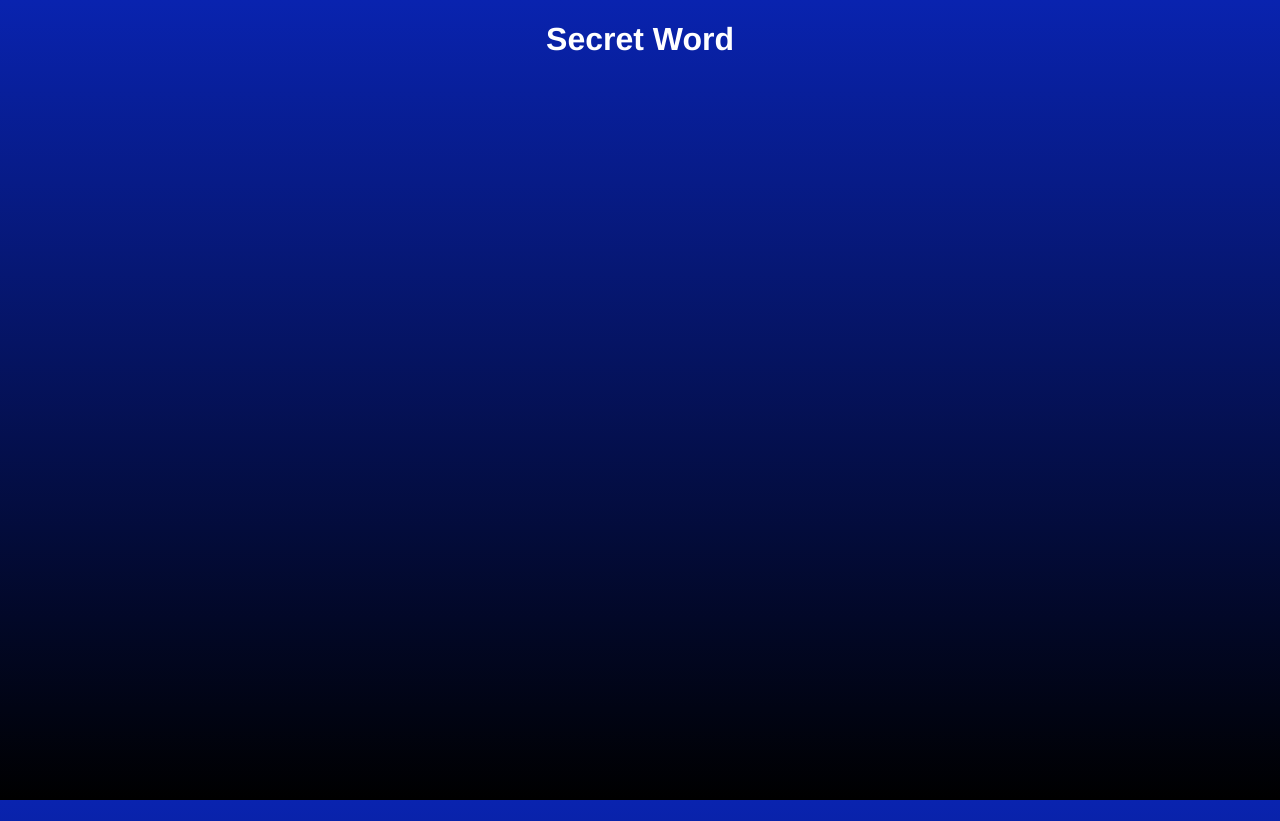
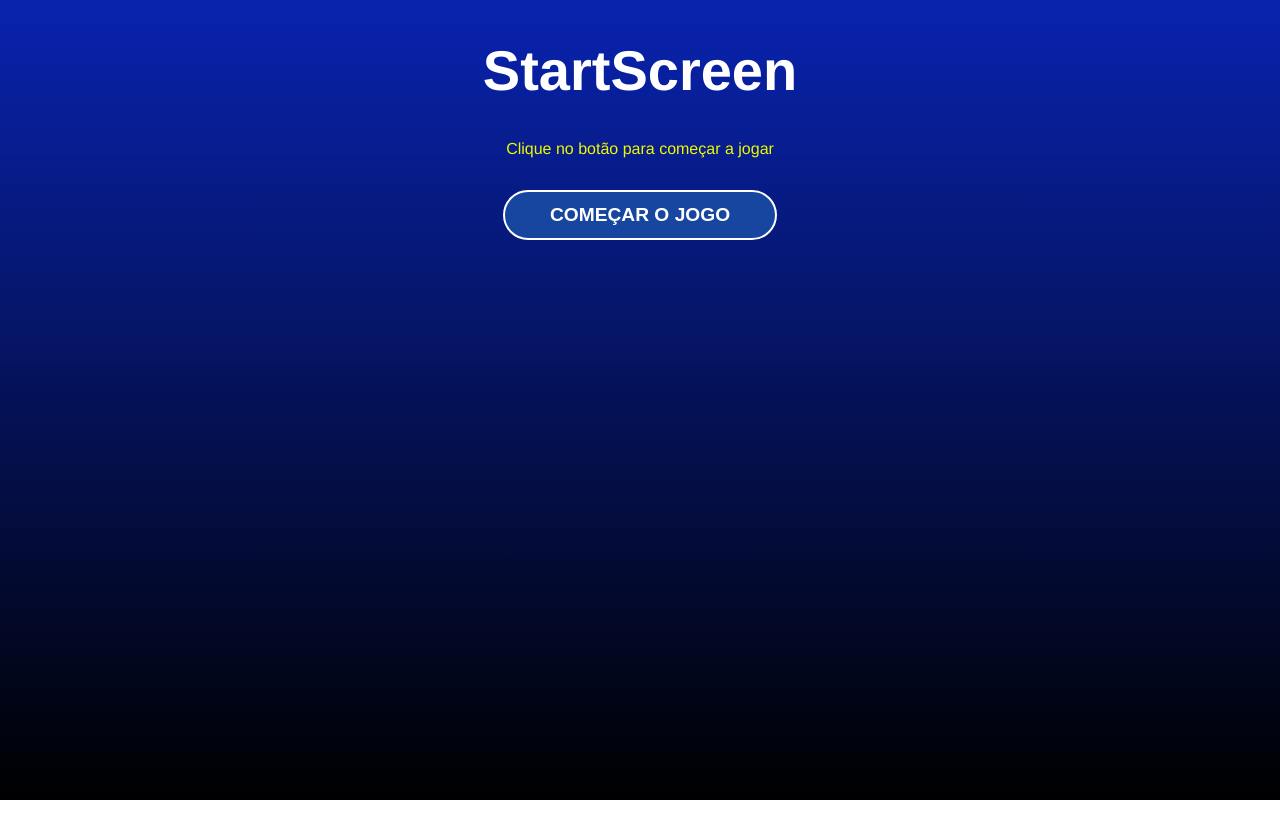
Before and after one commit to heliohdd/secret-word-project, a React (Vite) app: page / in a window 1280 px wide. After the commit the page ends 800 px from the top, so only its background shows below. Built offline with nearby package versions, Linux system fonts and the light colour scheme.

Commit message:
Finalizando tela inicial

```diff
--- a/src/App.jsx
+++ b/src/App.jsx
@@ -1,9 +1,12 @@
 import './App.css'
+import StartScreen from './components/StartScreen'
 
 function App() {
 
   return (
-    <h1 className='App'>Secret Word</h1>
+    <div className="App">
+      <StartScreen />
+    </div>
   )
 }
 
--- /dev/null
+++ b/src/components/StartScreen.css
@@ -0,0 +1,8 @@
+.start h1 {
+    font-size: 3.5em;
+}
+
+.start p {
+    margin-bottom: 2em;
+    color: #ecfa00;
+}
--- /dev/null
+++ b/src/components/StartScreen.jsx
@@ -0,0 +1,13 @@
+import "./StartScreen.css";
+
+const StartScreen = () => {
+  return (
+    <div className="start">
+      <h1>StartScreen</h1>
+      <p>Clique no botão para começar a jogar</p>
+      <button>Começar o jogo</button>
+    </div>
+  );
+};
+
+export default StartScreen;
--- a/src/index.css
+++ b/src/index.css
@@ -10,3 +10,17 @@
     background: linear-gradient(180deg, rgba(9, 35, 175, 1) 0%, rgba(0, 0, 0, 1) 100%);
     color: #fff;
 }
+
+button {
+    background: #1646a0;
+    color: #fff;
+    padding: 0 45px;
+    border: 2px solid #fff;
+    border-radius: 25px;
+    height: 50px;
+    text-transform: uppercase;
+    font-weight: bold;
+    font-size: 1.2em;
+    cursor: pointer;
+    transition: .4s;
+}
```
